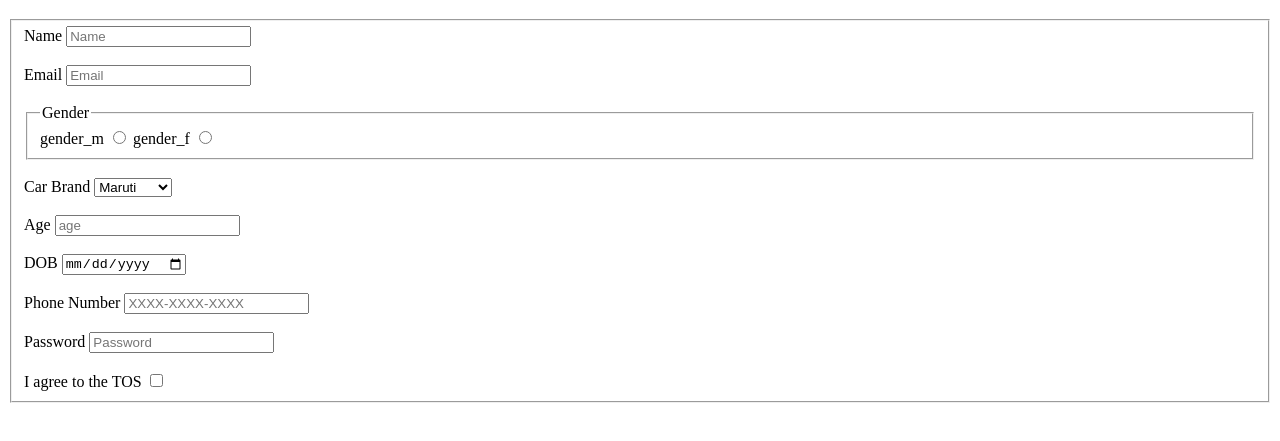
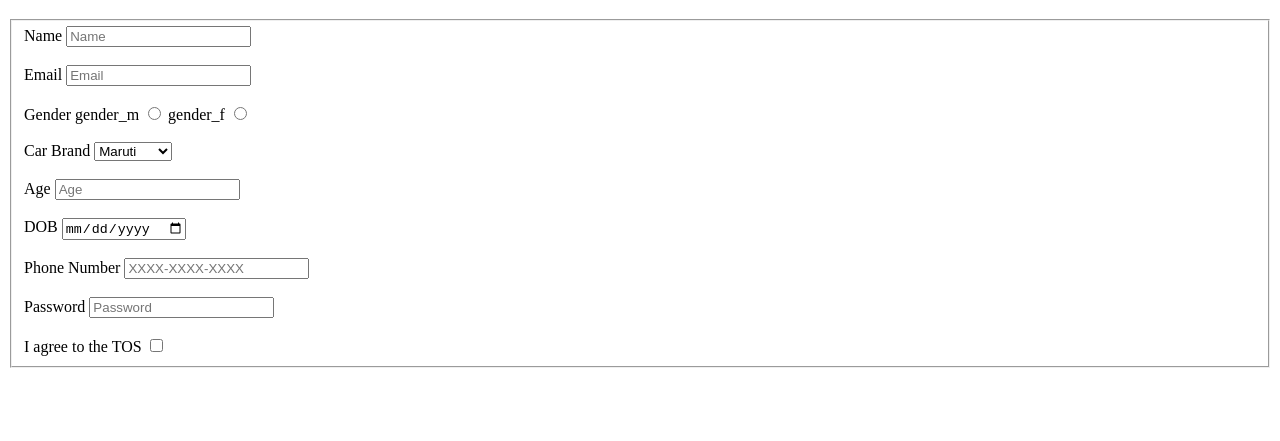
Before and after one commit to acciojob/signup-form-car-prashantrinshu, a website: page main.html in a window 1280 px wide. Shown: the part 61-502 px from the top of the page. Drawn offline with Linux system fonts and the light colour scheme.

Commit message:
created a submission

```diff
--- a/main.html
+++ b/main.html
@@ -19,17 +19,18 @@
 			<input type="email" id="email" placeholder="Email" required>
 			<br/>
 			<br/>
-			<fieldset>
-				<legend>Gender</legend>
+
+				<label for="gender">Gender</label>
 				<label for="gender">gender_m</label>
 				<input type="radio" id="gender" name="gender" required>
 				<label for="gender">gender_f</label>
 				<input type="radio" id="gender" name="gender" required>
-			</fieldset>
+
+			<br/>
 			<br/>
 
-			<label for="car">Car Brand</label>
-			<select name="car" id="car">
+			<label for="cars">Car Brand</label>
+			<select type="Select" name="car" id="cars">
 				<option value="maruti">Maruti</option>
 				<option value="tata">Tata</option>
 				<option value="mahindra">Mahindra</option>
@@ -38,7 +39,7 @@
 			<br/>
 
 			<label for="age">Age</label>
-			<input type="number" id="age" required placeholder="age">
+			<input type="number" id="age" placeholder="Age" required>
 			<br/>
 			<br/>
 
```
